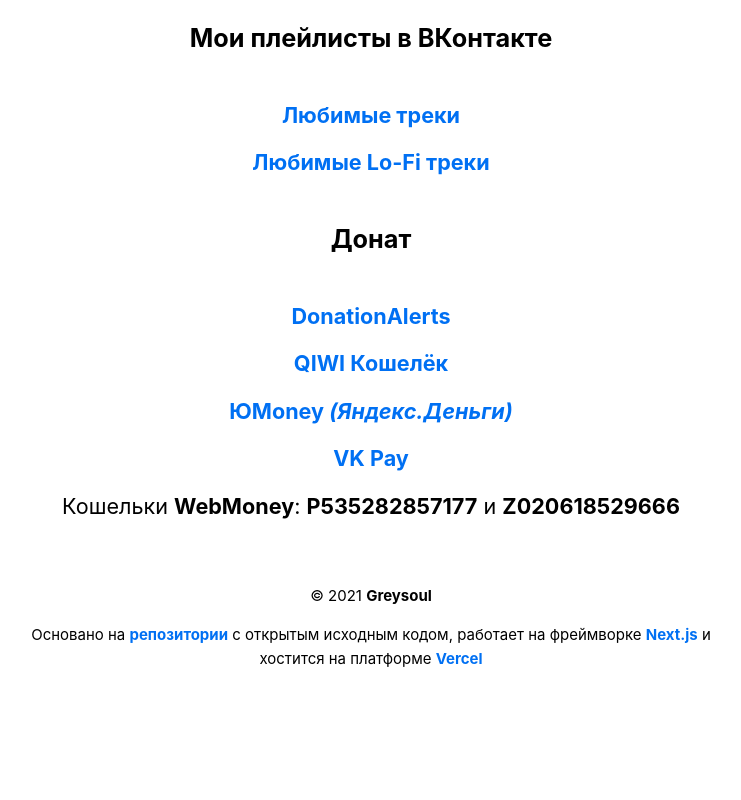
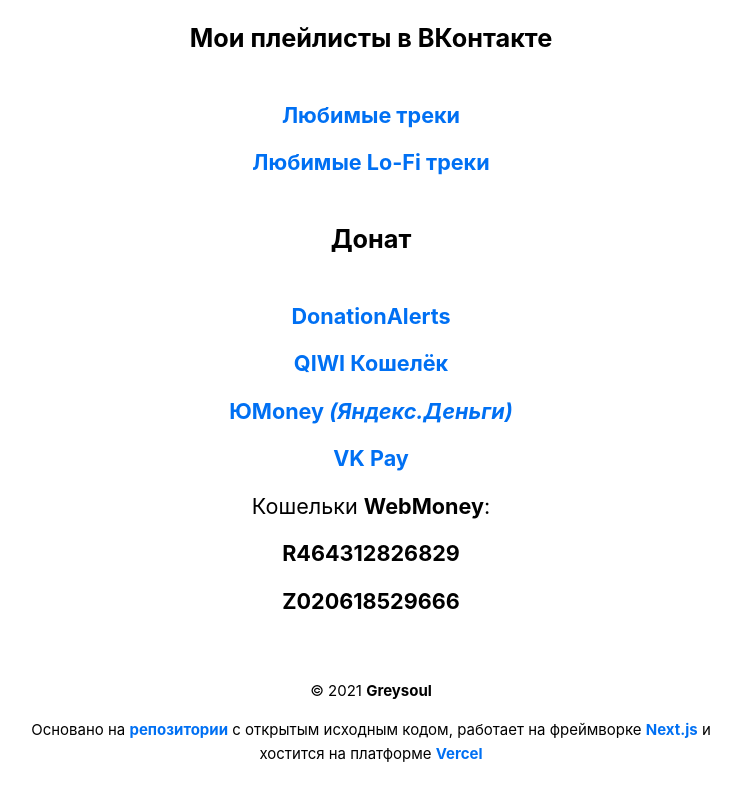
Before and after one commit to realgreysoul/website, a Next.js app: page /information in a window 1280 px wide. Shown: the part 1669-2469 px from the top of the page, without its empty margins (269-1010 px from the left). Before the commit the page ends 2448 px from the top, so only its background shows below. Built offline with nearby package versions, Linux system fonts and the light colour scheme.

Commit message:
Update information.js

```diff
--- a/pages/information.js
+++ b/pages/information.js
@@ -124,7 +124,11 @@ export default function Projects({ allProjectsData }) {
         <a href={`https://vk.me/moneysend/realgreysoul`} target="_blank"><strong>VK Pay</strong></a>
         <br>
         </br>
-        Кошельки <strong>WebMoney</strong>: <strong>P535282857177</strong> и <strong>Z020618529666</strong>
+        Кошельки <strong>WebMoney</strong>:
+        <br></br>
+        <strong>R464312826829</strong>
+        <br></br>
+        <strong>Z020618529666</strong>
       </section>
     </Layout>
   )
```
